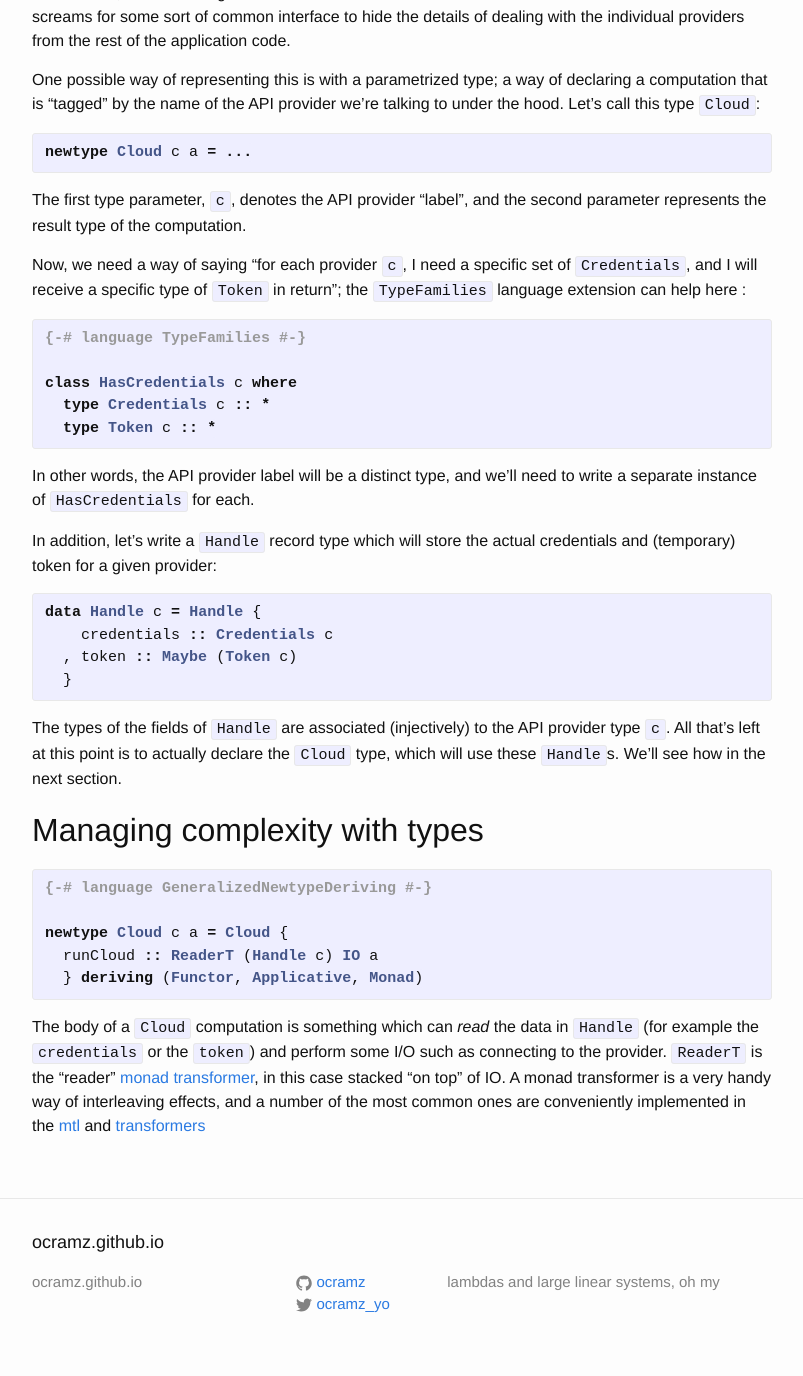
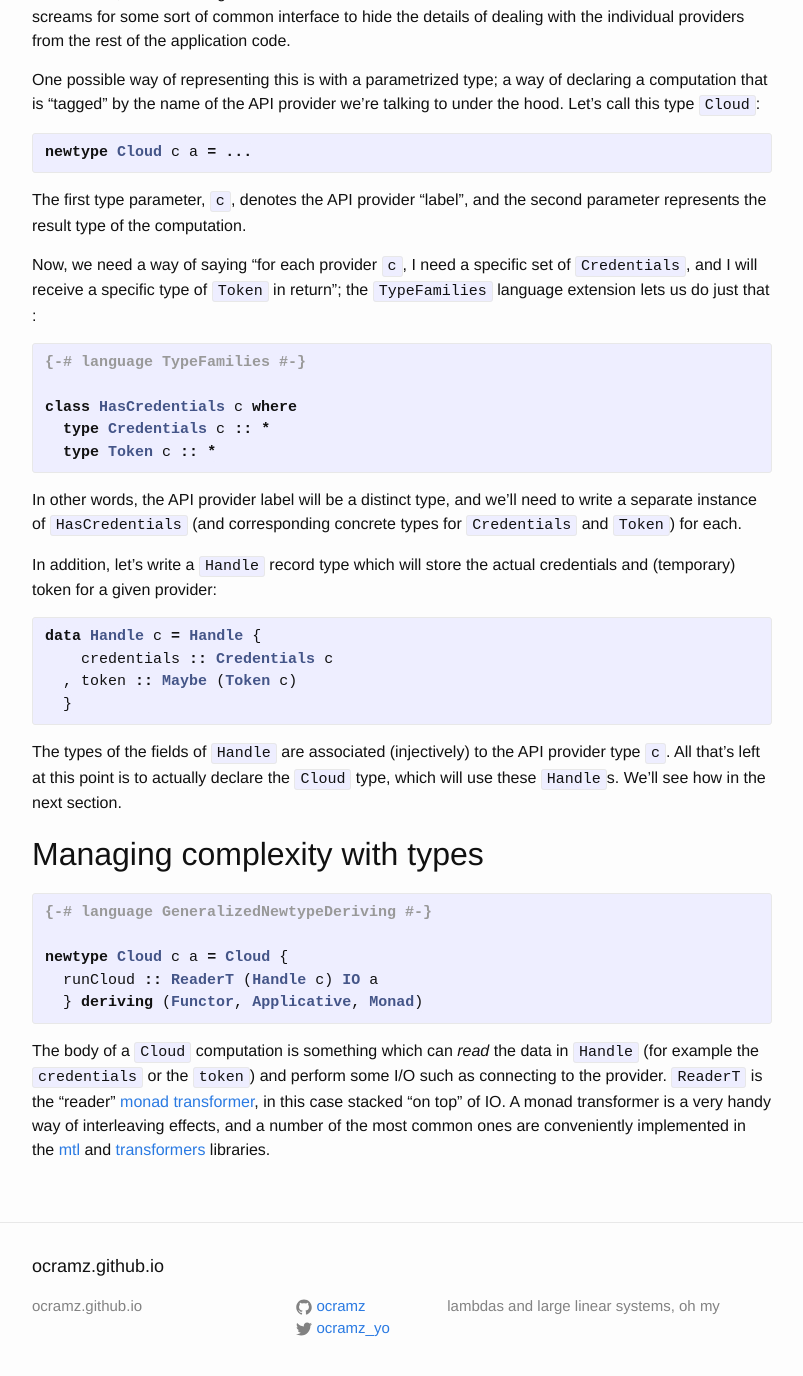
Before and after one commit to ocramz/ocramz.github.io, a Jekyll site: the page built from _posts/2017-11-30-growing-software-architecture.markdown, in a window 1280 px wide and 1400 px high, scrolled down 3210 px. Shown: the top 1376 px of the window, without its empty margins (238-1041 px from the left). Built offline with Jekyll 4.4.1, drawn with Linux system fonts in a browser that asks for light colours.

Commit message:
blog update

```diff
--- a/_posts/2017-11-30-growing-software-architecture.markdown
+++ b/_posts/2017-11-30-growing-software-architecture.markdown
@@ -120,7 +120,7 @@
 
 The first type parameter, `c`, denotes the API provider "label", and the second parameter represents the result type of the computation.
 
-Now, we need a way of saying "for each provider `c`, I need a specific set of `Credentials`, and I will receive a specific type of `Token` in return"; the `TypeFamilies` language extension can help here :
+Now, we need a way of saying "for each provider `c`, I need a specific set of `Credentials`, and I will receive a specific type of `Token` in return"; the `TypeFamilies` language extension lets us do just that :
 
 {% highlight haskell %}
 {-# language TypeFamilies #-}
@@ -130,7 +130,7 @@
   type Token c :: *
 {% endhighlight %}
 
-In other words, the API provider label will be a distinct type, and we'll need to write a separate instance of `HasCredentials` for each.
+In other words, the API provider label will be a distinct type, and we'll need to write a separate instance of `HasCredentials` (and corresponding concrete types for `Credentials` and `Token`) for each.
 
 In addition, let's write a `Handle` record type which will store the actual credentials and (temporary) token for a given provider:
 
@@ -155,7 +155,7 @@
   } deriving (Functor, Applicative, Monad)
 {% endhighlight %}
 
-The body of a `Cloud` computation is something which can _read_ the data in `Handle` (for example the `credentials` or the `token`) and perform some I/O such as connecting to the provider. `ReaderT` is the "reader" [monad transformer](https://wiki.haskell.org/All_About_Monads#Monad_transformers), in this case stacked "on top" of IO. A monad transformer is a very handy way of interleaving effects, and a number of the most common ones are conveniently implemented in the [mtl](hackage.haskell.org/package/mtl) and [transformers](hackage.haskell.org/package/transformers)
+The body of a `Cloud` computation is something which can _read_ the data in `Handle` (for example the `credentials` or the `token`) and perform some I/O such as connecting to the provider. `ReaderT` is the "reader" [monad transformer](https://wiki.haskell.org/All_About_Monads#Monad_transformers), in this case stacked "on top" of IO. A monad transformer is a very handy way of interleaving effects, and a number of the most common ones are conveniently implemented in the [mtl](hackage.haskell.org/package/mtl) and [transformers](hackage.haskell.org/package/transformers) libraries.
 
 
 
```
Also changed, not shown: 2 other files.
